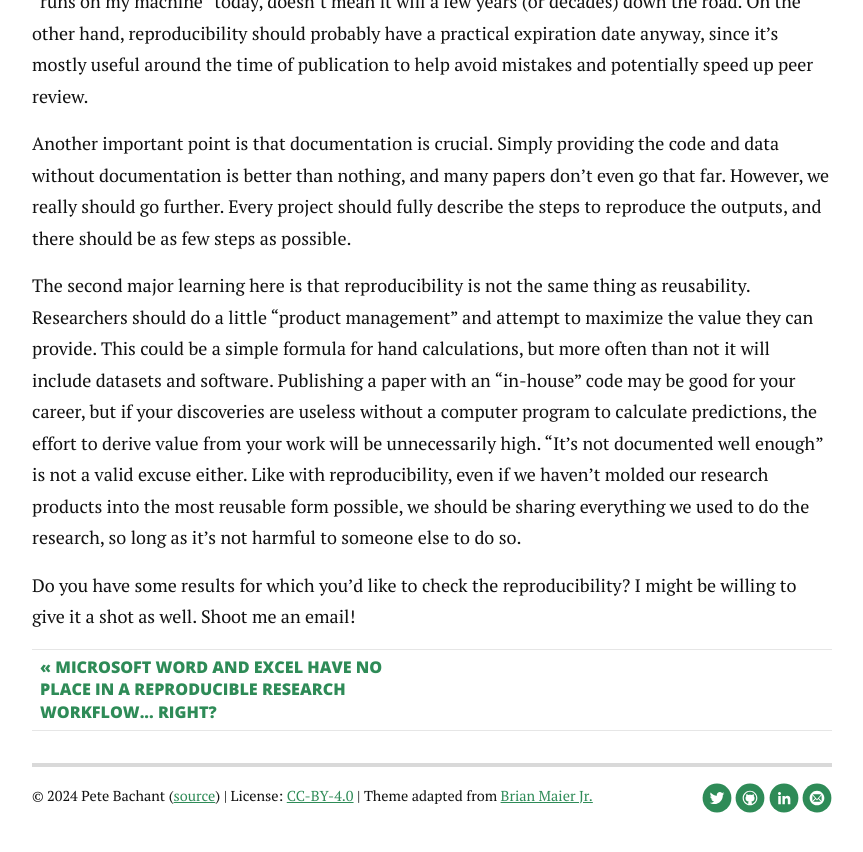
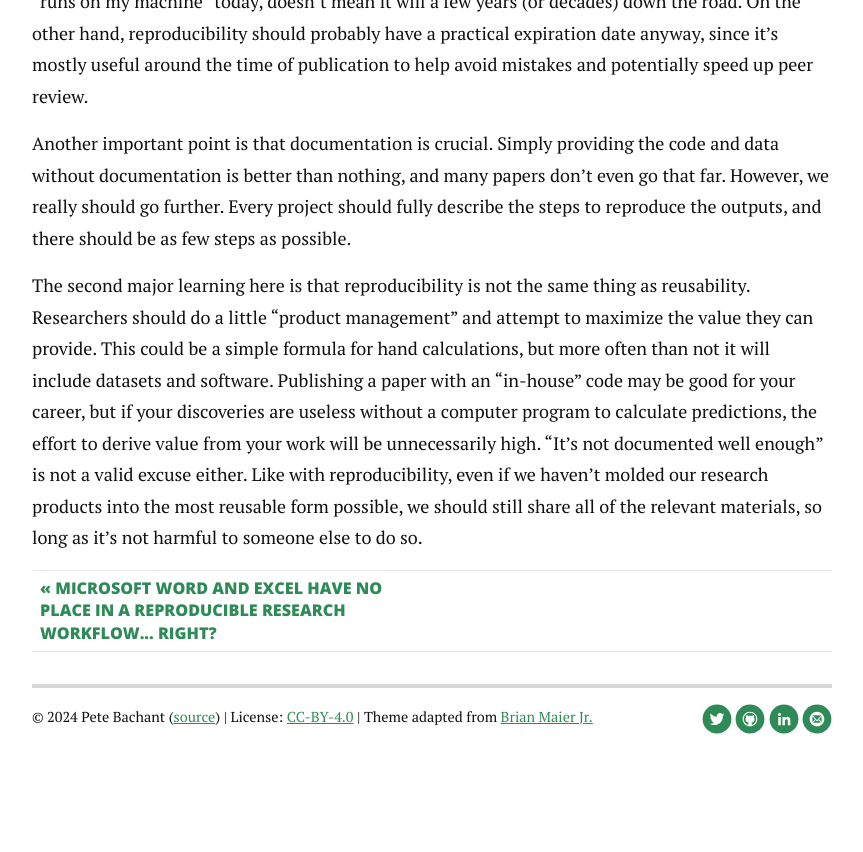
Before and after one commit to petebachant/petebachant.github.io, a Jekyll site: the page built from _posts/2024-12-03-failed-to-repro.markdown, in a window 1280 px wide and 900 px high, scrolled down 8377 px. Shown: the top 852 px of the window, without its empty margins (208-1071 px from the left). Built offline with Jekyll 4.4.1, drawn with Linux system fonts in a browser that asks for light colours; nearby versions of some CDN libraries; comment, search, counter and statistics services are not loaded; after the commit the page ends 9198 px from its top, so only the background shows below that.

Commit message:
Clean up conclusions

```diff
--- a/_posts/2024-12-03-failed-to-repro.markdown
+++ b/_posts/2024-12-03-failed-to-repro.markdown
@@ -294,9 +294,5 @@ the effort to derive value from your work will be unnecessarily high.
 Like with reproducibility,
 even if we haven't molded our research products into the most reusable
 form possible,
-we should be sharing everything we used to do the research,
+we should still share all of the relevant materials,
 so long as it's not harmful to someone else to do so.
-
-Do you have some results for which you'd like to check the reproducibility?
-I might be willing to give it a shot as well.
-Shoot me an email!
```
